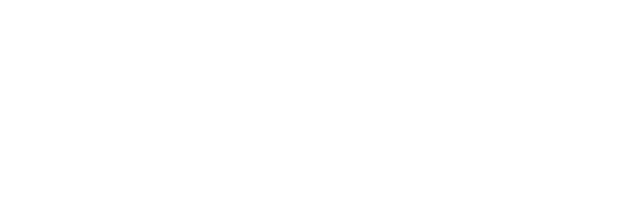
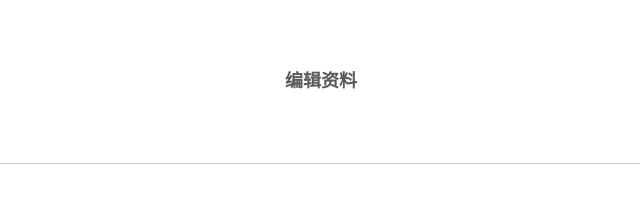
Before and after one commit to huhaoshow/vueProject, a Vue app: page /#/editPersonal/1 in a window 1280 px wide. Shown: the top 214 px of the page, without its empty margins (319-959 px from the left). Built offline with nearby package versions, Linux system fonts and the light colour scheme; a small style sheet from the web is missing.

Commit message:
封装顶部栏组件

```diff
--- /dev/null
+++ b/src/components/myHeader.vue
@@ -0,0 +1,30 @@
+<template>
+  <div class="header">
+      <span><slot name="left"></slot></span>
+      <span class="title">{{title}}</span>
+      <span><slot name="right"></slot></span>
+  </div>
+</template>
+
+<script>
+export default {
+// 变量数组
+  props: ['title']
+}
+</script>
+
+<style lang='less' scoped>
+    .header{
+        height: 46*100vw/360;
+        display: flex;
+        justify-content: space-between;
+        align-items: center;
+        padding: 0 10px;
+        box-sizing: border-box;
+        border-bottom: 1px solid #ccc;
+        .title{
+            font-weight: 600;
+            font-size: 18px;
+        }
+    }
+</style>
--- a/src/router/index.js
+++ b/src/router/index.js
@@ -8,6 +8,7 @@
 // 引入需要映射的组件
 import Login from '@/views/Login.vue'
 import Personal from '@/views/Personal.vue'
+import EditPersonal from '@/views/EditPersonal.vue'
 
 // 将vue-router挂载到vue中
 Vue.use(VueRouter)
@@ -32,6 +33,12 @@
       name: 'personal',
       path: '/personal/:id',
       component: Personal
+    },
+    {
+      // 编辑个人中心页
+      name: 'editPersonal',
+      path: '/editPersonal/:id',
+      component: EditPersonal
     }
   ]
 })
--- /dev/null
+++ b/src/views/EditPersonal.vue
@@ -0,0 +1,20 @@
+<template>
+  <div class="editPersonal">
+    <div class="head">
+        <myHeader title="编辑资料">
+            <span class="iconfont iconjiantou2" slot="left" @click="$router.back()"></span>
+        </myHeader>
+    </div>
+  </div>
+</template>
+
+<script>
+import myHeader from '@/components/myHeader.vue'
+export default {
+  // 注册组件对象
+  components: { myHeader }
+}
+</script>
+
+<style lang='less' scoped>
+</style>
--- a/src/views/Personal.vue
+++ b/src/views/Personal.vue
@@ -1,6 +1,6 @@
 <template>
   <div class="personal">
-    <router-link to="/edit_profile">
+    <router-link :to='URL'>
       <div class="profile">
         <!-- $axios.defaults.baseURL读取axios的服务器路径 -->
         <img :src="currentUserInfo.head_img" alt />
@@ -28,7 +28,8 @@
   // 数据对象函数
   data () {
     return {
-      currentUserInfo: {}
+      currentUserInfo: {},
+      URL: '/editPersonal/'
     }
   },
   // 组件加载完毕钩子函数
@@ -40,6 +41,8 @@
         console.log(res)
         // 将返回的用户数据存到currentUserInfo中
         this.currentUserInfo = res.data.data
+        // 将编辑个人信息定为变量,并带上id进行路由跳转
+        this.URL += this.currentUserInfo.id
         console.log(this.currentUserInfo)
         // 处理用户头像,加载用户头像,若用户没有设置则显示默认头像
         if (this.currentUserInfo.head_img) {
```
